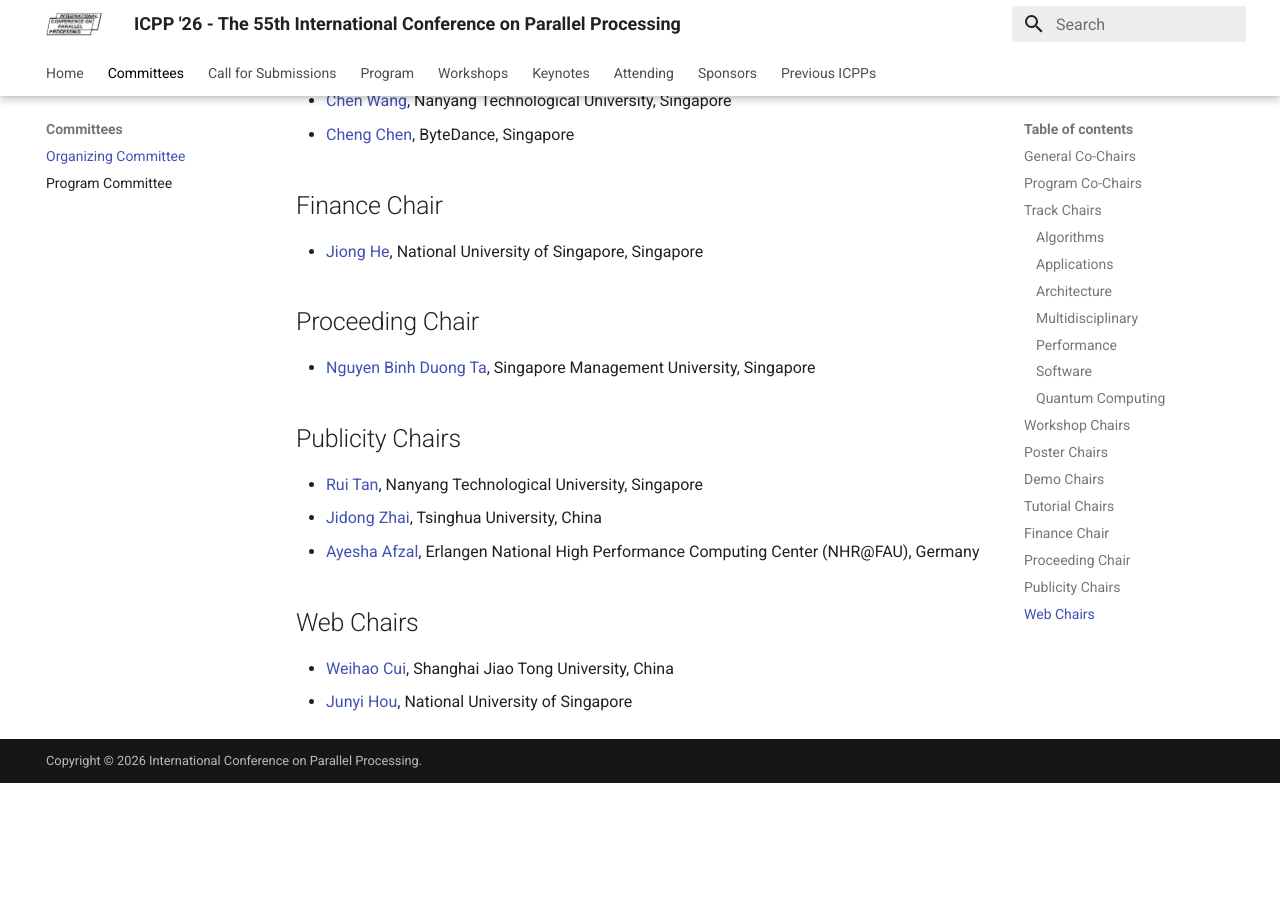
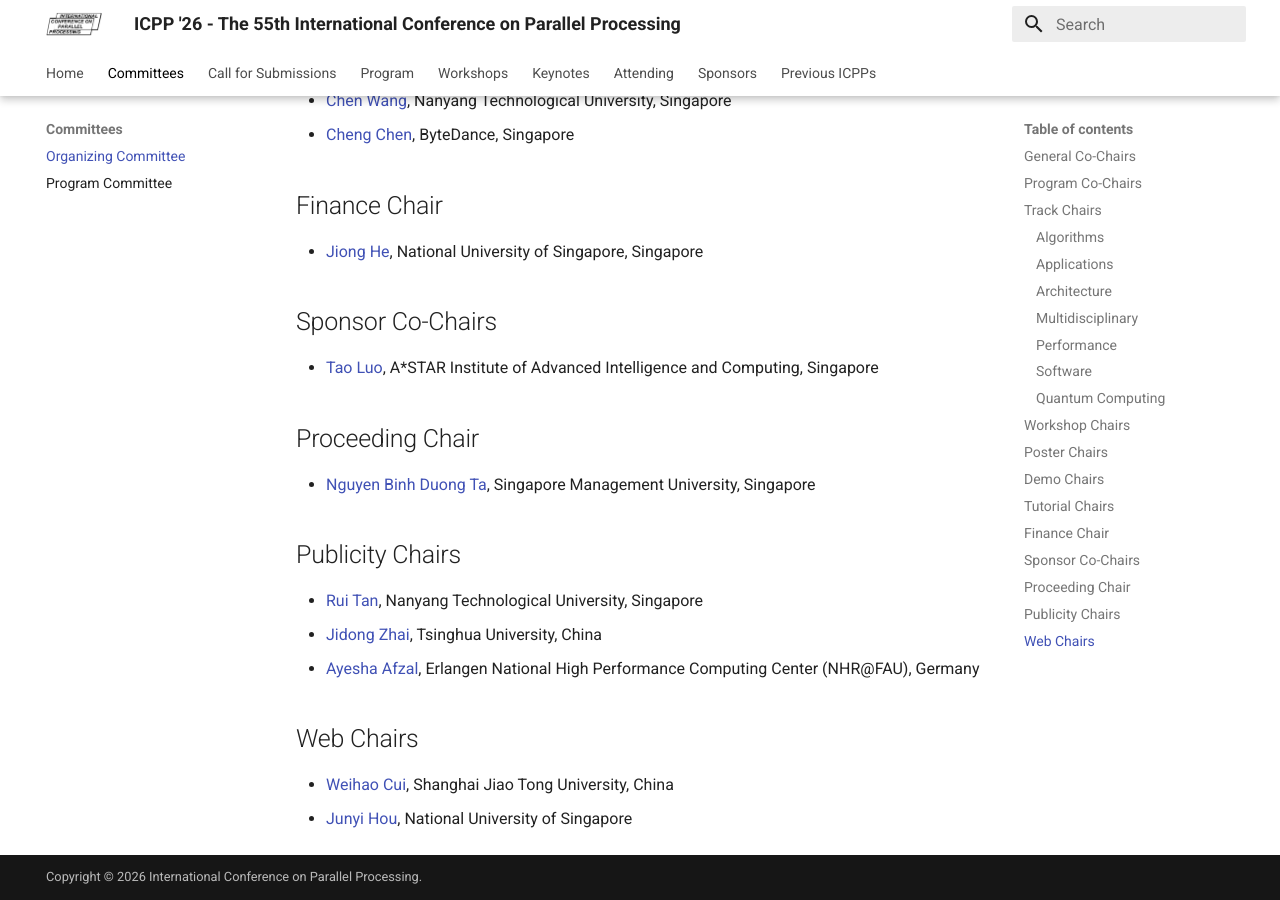
Before and after one commit to icpp2026/icpp2026.github.io, an MkDocs documentation site: the page built from docs/organizing-committee.md, in a window 1280 px wide and 900 px high, scrolled down 2206 px. Built offline with MkDocs 1.6.1 and Material for MkDocs 9.7.7, drawn with Linux system fonts in a browser that asks for light colours; comment, search, counter and statistics services are not loaded; before the commit the page ends 2989 px from its top, so only the background shows below that.

Commit message:
docs: list Tao Luo as sponsor co-chair
The organizing committee page had no sponsor chair section at all, so
add one between Finance Chair and Proceeding Chair, with a link to his
A*STAR IAIC profile.

Co-Authored-By: Claude Opus 5 (1M context) <noreply@anthropic.com>
Claude-Session: https://claude.ai/code/session_018sFbgGFWsF2YcKEfKGbbgM

```diff
--- a/docs/organizing-committee.md
+++ b/docs/organizing-committee.md
@@ -66,6 +66,10 @@
 
 - [Jiong He](https://hejiong.me/){:target="\_blank"}, National University of Singapore, Singapore
 
+## Sponsor Co-Chairs
+
+- [Tao Luo](https://research.a-star.edu.sg/researcher/tao-luo/){:target="\_blank"}, A\*STAR Institute of Advanced Intelligence and Computing, Singapore
+
 ## Proceeding Chair
 
 - [Nguyen Binh Duong Ta](https://faculty.smu.edu.sg/profile/don-ta-326){:target="\_blank"}, Singapore Management University, Singapore
```
